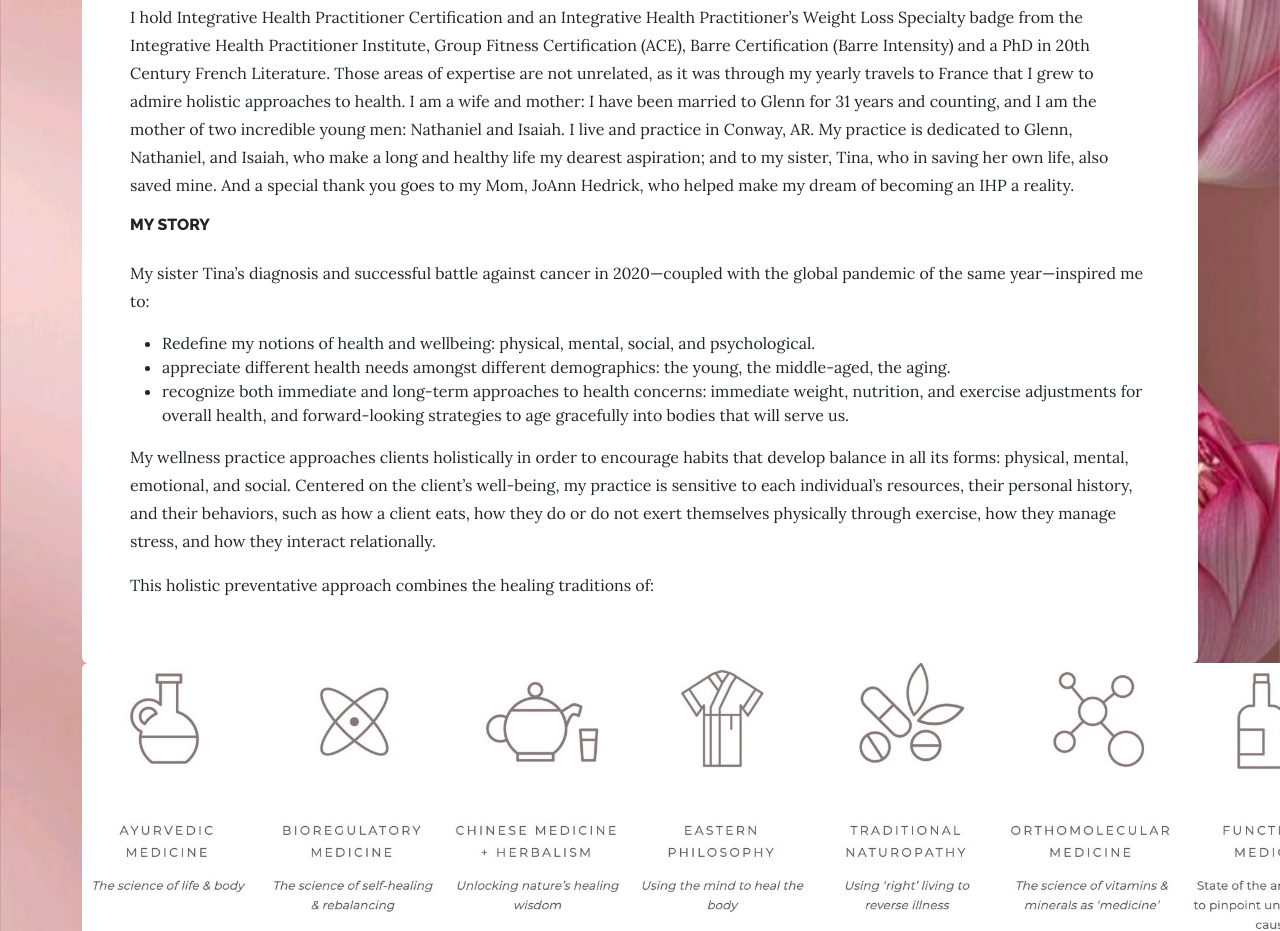
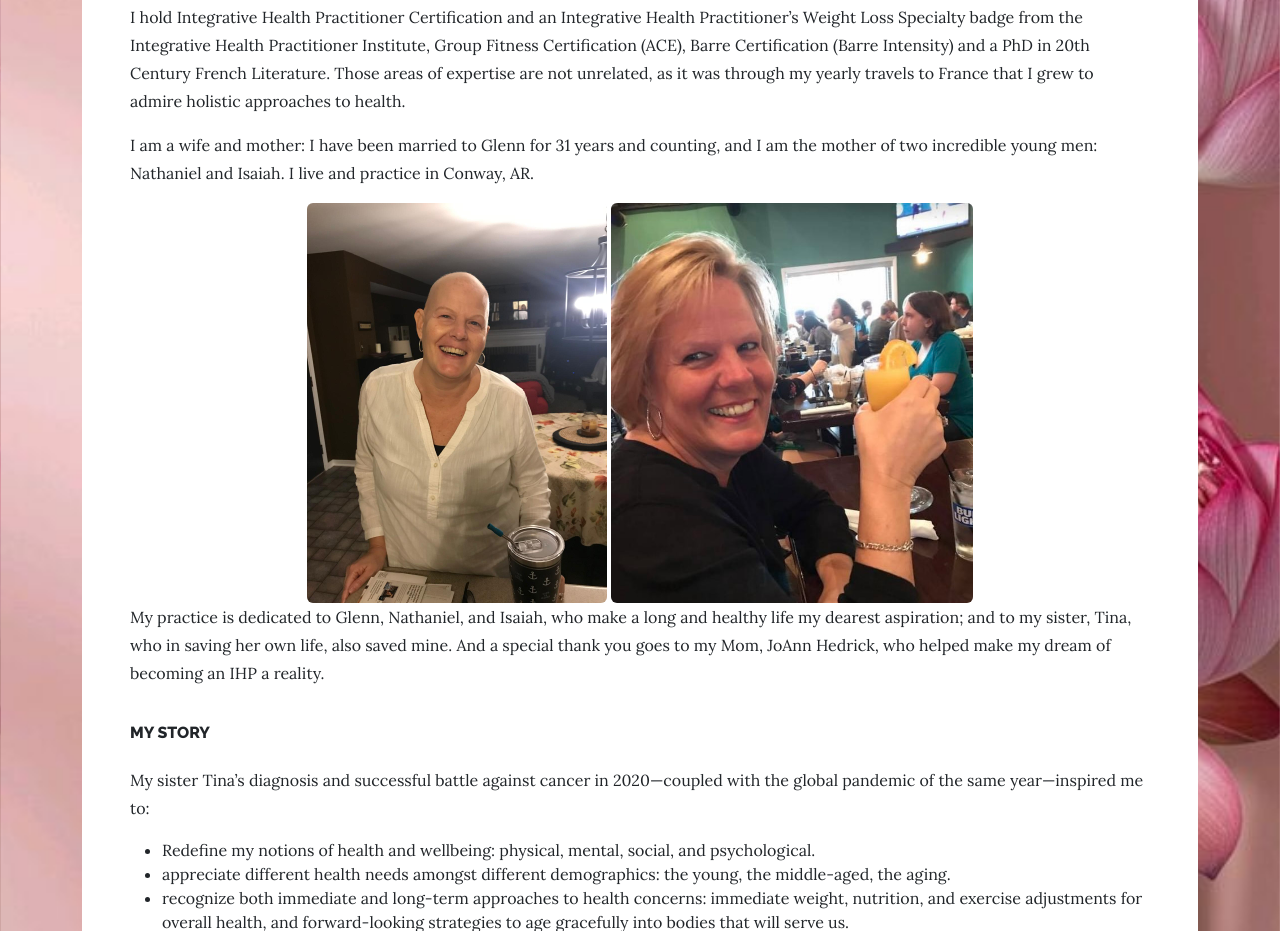
Before and after one commit to rileyskief/JellenikWellnessRepo, a plain HTML site: page JellenikWellness/about.html in a window 1280 px wide. Shown: the part 1209-2140 px from the top of the page. Drawn offline with nearby package versions, Linux system fonts and the light colour scheme.

Commit message:
structure fixes

```diff
--- a/JellenikWellness/about.html
+++ b/JellenikWellness/about.html
@@ -51,7 +51,8 @@
                                     wellness by addressing underlying factors, helping them lose weight,
                                     regain energy, and truly thrive. IHPs focus on healing the whole person through a comprehensive,
                                     integrative approach that supports overall well-being and seeks to empower individuals to take control of
-                                    their health through gentle behavioral changes.</p>
+                                    their health through gentle behavioral changes.
+                                </p>
                                 <h2 class="section-heading mb-4">
                                     <span class="section-heading-upper"> <br> Who I Am</span>
                                 </h2>
@@ -59,13 +60,26 @@
                                     badge from the Integrative Health Practitioner Institute, Group Fitness Certification (ACE), Barre Certification
                                     (Barre Intensity) and a PhD in 20th Century French Literature. Those areas of expertise are not unrelated, as it was
                                     through my yearly travels to France that I grew to admire holistic approaches to health.
-
+                                </p>
+                                <p>
                                     I am a wife and mother: I have been married to Glenn for 31 years and counting, and I am the mother of two incredible
                                     young men: Nathaniel and Isaiah. I live and practice in Conway, AR.
+                                </p>
+                                <div class="text-center">
+                                    <img class="img-fluid rounded about-heading-img mb-3 mb-lg-0"
+                                    src="assets/img/tina2.jpg" alt="..." style="width: 300px;" />
+                                    <img class="img-fluid rounded about-heading-img mb-3 mb-lg-0"
+                                    src="assets/img/tina1.jpg" alt="..." style="width: 361.5px;" />
 
+                                </div>
+
+                                <p>
                                     My practice is dedicated to Glenn, Nathaniel, and Isaiah, who make a long and healthy life my dearest aspiration; and to my sister, Tina, who in saving her own life, also saved mine. And a special thank you goes to my Mom, JoAnn Hedrick, who helped make my dream of becoming an IHP a reality.</p>
+                                </p>
+
                                 <h2 class="section-heading mb-4">
-                                    <span class="section-heading-upper"> My Story</span>
+                                <span class="section-heading-upper"> <br> My Story</span>
+
                                 </h2>
                                 <p>My sister Tina’s diagnosis and successful battle against cancer in 2020—coupled with the global pandemic of the same year—inspired me to:</p>
                                 <ul>
```
Also changed, not shown: JellenikWellness/assets/img/TinaHealthy.png (deleted).
